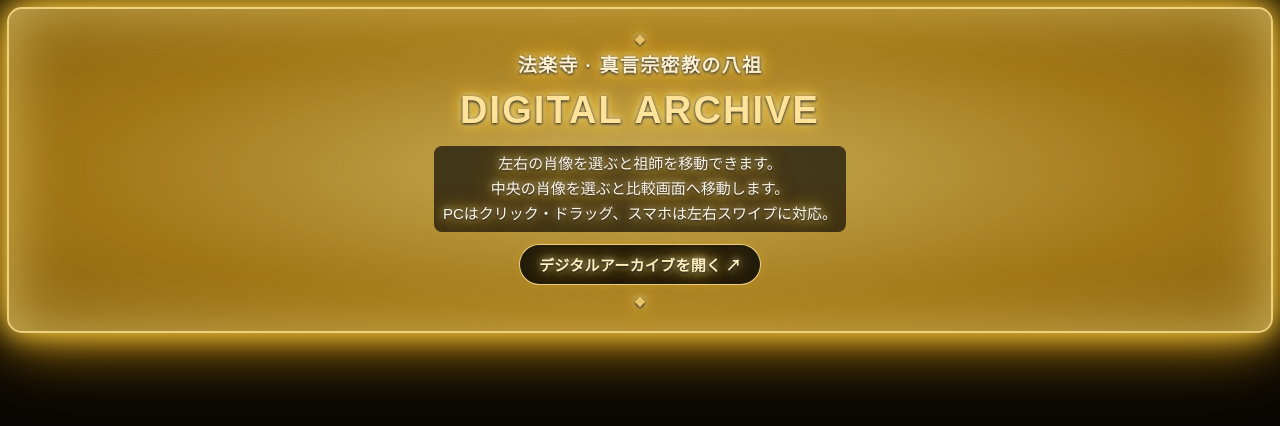
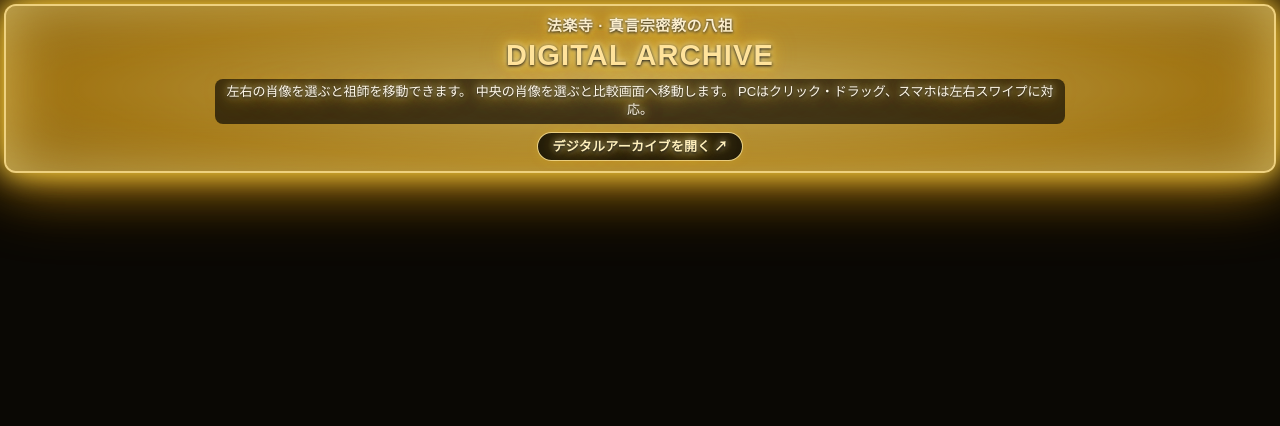
Before and after one commit to yamatotakayamahourakuji-yth/hourakuji_HP, a plain HTML site: page index.html in a window 1280 px wide. Drawn offline with Linux system fonts and the light colour scheme.

Commit message:
Add files via upload

```diff
--- a/style.css
+++ b/style.css
@@ -1,3 +1,4 @@
+/* 法楽寺 DIGITAL ARCHIVE — コンパクト金色発光カード 2026-11-05 */
 :root {
   font-family: "Hiragino Kaku Gothic ProN", "Yu Gothic", "Meiryo", sans-serif;
   color: #f9edcc;
@@ -6,7 +7,7 @@
 }
 * { box-sizing: border-box; }
 html, body { width: 100%; min-width: 0; margin: 0; }
-.page { width: 100%; padding: 7px; }
+.page { width: 100%; padding: 4px; }
 .archive-card {
   position: relative;
   isolation: isolate;
@@ -15,17 +16,16 @@ html, body { width: 100%; min-width: 0; margin: 0; }
   align-items: center;
   justify-content: center;
   width: 100%;
-  min-height: 264px;
+  min-height: 0;
   overflow: hidden;
-  padding: 22px 17px;
+  padding: 10px 13px;
   border: 2px solid rgba(239, 189, 65, 0.75);
-  border-radius: 15px;
+  border-radius: 12px;
   background: #040404;
   box-shadow: 0 0 5px rgba(246, 188, 31, .1);
   color: #fbefcf;
   text-align: center;
   text-decoration: none;
-  /* 0秒:黒 → 1.5秒:金色に発光 → 3秒:黒 を繰り返す */
   animation: archiveGoldGlow 3s ease-in-out infinite;
 }
 .archive-card::before {
@@ -39,52 +39,52 @@ html, body { width: 100%; min-width: 0; margin: 0; }
   pointer-events: none;
 }
 .archive-card:focus-visible { outline: 3px solid #fff5b4; outline-offset: 2px; }
-.archive-card__eyebrow, .archive-card__title, .archive-card__description, .archive-card__action, .ornament {
-  position: relative;
-  z-index: 1;
-}
+.archive-card__eyebrow, .archive-card__title, .archive-card__description,
+.archive-card__action, .ornament { position: relative; z-index: 1; }
 .archive-card__eyebrow {
-  margin: 5px 0 6px;
-  font-size: clamp(13px, 3.7vw, 19px);
+  margin: 0 0 2px;
+  font-size: clamp(12px, 2.7vw, 15px);
   font-weight: 700;
-  line-height: 1.5;
-  letter-spacing: .07em;
-  text-shadow: 0 2px 9px #0a0600;
+  line-height: 1.3;
+  letter-spacing: .04em;
+  animation: archiveTextGlow 3s ease-in-out infinite;
 }
 .archive-card__title {
-  font-size: clamp(24px, 6.5vw, 38px);
+  font-size: clamp(20px, 4.2vw, 29px);
   font-weight: 800;
-  line-height: 1.25;
-  letter-spacing: .055em;
+  line-height: 1.2;
+  letter-spacing: .04em;
   color: #ffe39b;
-  text-shadow: 0 2px 12px #160c00, 0 0 14px rgba(255, 206, 53, .32);
+  animation: archiveTextGlow 3s ease-in-out infinite;
 }
 .archive-card__description {
-  margin-top: 12px;
-  max-width: 800px;
-  padding: 6px 9px;
+  max-width: 850px;
+  margin-top: 7px;
+  padding: 4px 8px;
   border-radius: 8px;
   background: rgba(10, 8, 5, .68);
   color: #fff8e9;
-  font-size: clamp(12px, 3.2vw, 15px);
-  line-height: 1.65;
-  text-shadow: 0 1px 3px #000;
+  font-size: clamp(11px, 2.4vw, 13px);
+  line-height: 1.4;
+  animation: archiveTextGlow 3s ease-in-out infinite;
 }
 .archive-card__action {
   display: inline-block;
-  margin-top: 12px;
-  padding: 9px 19px;
+  margin-top: 8px;
+  padding: 6px 14px;
   border: 1px solid rgba(255, 229, 148, .9);
   border-radius: 999px;
   background: rgba(7, 6, 4, .84);
   color: #fff0bc;
-  font-size: clamp(13px, 3.2vw, 15px);
+  font-size: clamp(12px, 2.4vw, 13px);
   font-weight: 700;
+  line-height: 1.2;
   letter-spacing: .02em;
   box-shadow: 0 0 12px rgba(255, 212, 69, .16);
+  animation: archiveTextGlow 3s ease-in-out infinite;
 }
-.ornament { color: #eac46a; font-size: 11px; }
-.ornament--bottom { margin-top: 8px; }
+.ornament { display: none; }
+.desktop-break { display: none; }
 @keyframes archiveGoldGlow {
   0%, 100% {
     border-color: rgba(225, 174, 51, .55);
@@ -94,46 +94,31 @@ html, body { width: 100%; min-width: 0; margin: 0; }
   50% {
     border-color: #ffe79b;
     background-color: #a87612;
-    box-shadow: 0 0 28px rgba(255, 218, 74, .96), 0 0 58px rgba(255, 179, 20, .78), 0 0 84px rgba(255, 165, 12, .46), inset 0 0 62px rgba(255, 242, 158, .56);
+    box-shadow: 0 0 28px rgba(255, 218, 74, .96),
+                0 0 58px rgba(255, 179, 20, .78),
+                0 0 84px rgba(255, 165, 12, .46),
+                inset 0 0 62px rgba(255, 242, 158, .56);
   }
 }
 @keyframes halo { 0%, 100% { opacity: 0; } 50% { opacity: 1; } }
+@keyframes archiveTextGlow {
+  0%, 100% { text-shadow: 0 1px 4px rgba(0,0,0,.98), 0 0 2px rgba(255,214,89,.18); }
+  50% {
+    text-shadow: 0 1px 3px rgba(0,0,0,.96),
+                 0 0 8px rgba(255,249,214,1),
+                 0 0 20px rgba(255,225,77,.96),
+                 0 0 32px rgba(255,176,17,.82);
+  }
+}
 @media (max-width: 640px) {
-  .archive-card { min-height: 300px; padding: 17px 13px; }
-  .archive-card__description { margin-top: 11px; }
-  .desktop-break { display: none; }
+  .archive-card { min-height: 0; padding: 11px 10px; }
+  .archive-card__title { font-size: clamp(19px, 5vw, 24px); }
+  .archive-card__description { margin-top: 7px; padding: 4px 6px; font-size: 11.5px; line-height: 1.4; }
+  .archive-card__action { margin-top: 8px; padding: 7px 12px; }
 }
 @media (prefers-reduced-motion: reduce) {
-  .archive-card, .archive-card::before { animation: none; }
+  .archive-card, .archive-card::before,
+  .archive-card__eyebrow, .archive-card__title,
+  .archive-card__description, .archive-card__action { animation: none; }
   .archive-card { border-color: #d7ab49; box-shadow: 0 0 12px rgba(255, 214, 68, .38); }
 }
-
-/* 2026-11-05: 文字・枠・背景を3秒で同期して発光 */
-.archive-card__eyebrow,
-.archive-card__title,
-.archive-card__description,
-.archive-card__action,
-.ornament {
-  animation: archiveTextGlow 3s ease-in-out infinite;
-}
-@keyframes archiveTextGlow {
-  0%, 100% {
-    text-shadow: 0 1px 4px rgba(0,0,0,.98), 0 0 2px rgba(255,214,89,.18);
-  }
-  50% {
-    text-shadow:
-      0 1px 3px rgba(0,0,0,.96),
-      0 0 8px rgba(255,249,214,1),
-      0 0 20px rgba(255,225,77,.96),
-      0 0 32px rgba(255,176,17,.82);
-  }
-}
-@media (prefers-reduced-motion: reduce) {
-  .archive-card__eyebrow,
-  .archive-card__title,
-  .archive-card__description,
-  .archive-card__action,
-  .ornament {
-    animation: none;
-  }
-}
```
